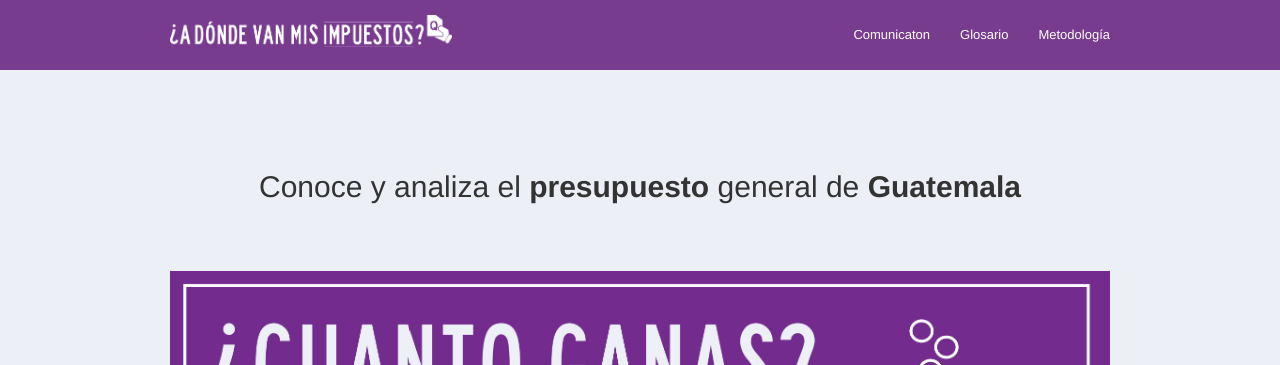
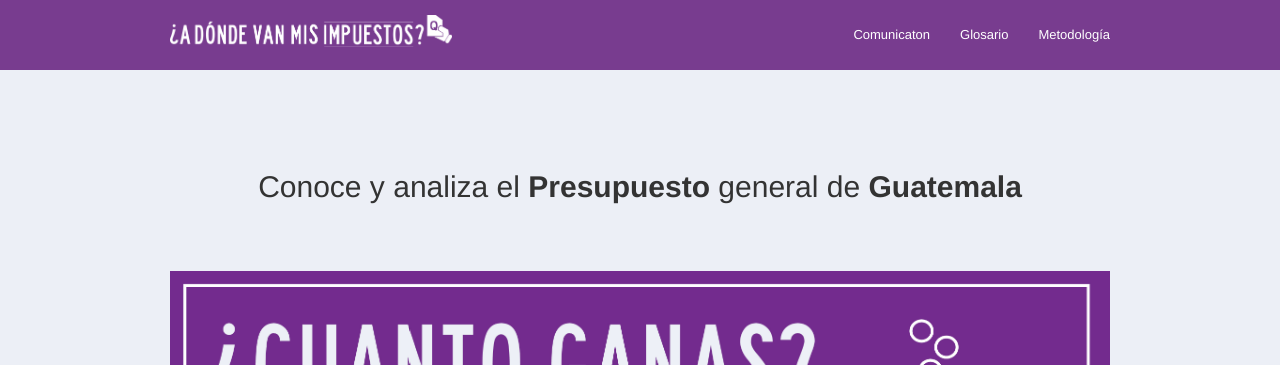
Before and after one commit to jherreragt/MiGuatemala.org, a Jekyll site: the page built from index.html, in a window 1280 px wide and 1222 px high. Shown: the top 365 px of the window. Built offline with Jekyll 4.4.1, drawn with Linux system fonts in a browser that asks for light colours; nearby versions of some CDN libraries; some web fonts are replaced.

Commit message:
Update index.html

```diff
--- a/index.html
+++ b/index.html
@@ -2,7 +2,7 @@
 layout: default
 title: Inicio
 ---
-<h2 class="main-header">Conoce y analiza el <b>presupuesto</b> general de
+<h2 class="main-header">Conoce y analiza el <b>Presupuesto</b> general de
   <b>Guatemala</h2>
 
 <div class="row spaced">
```
